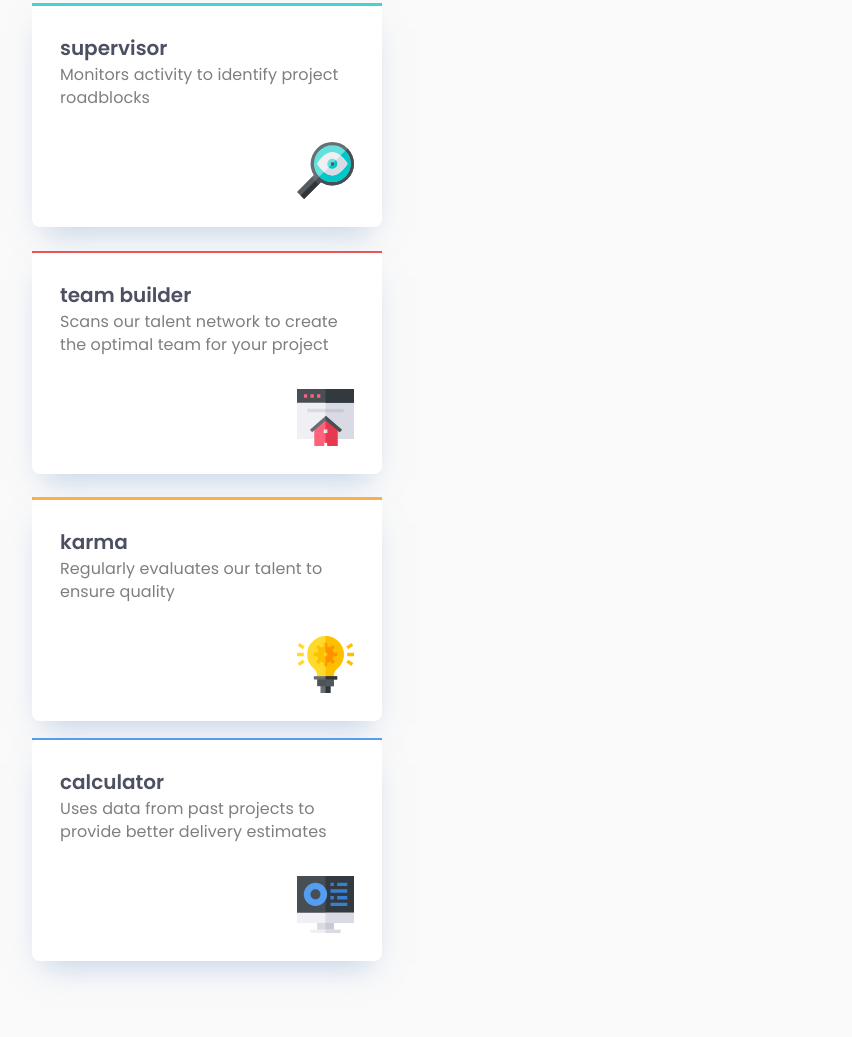
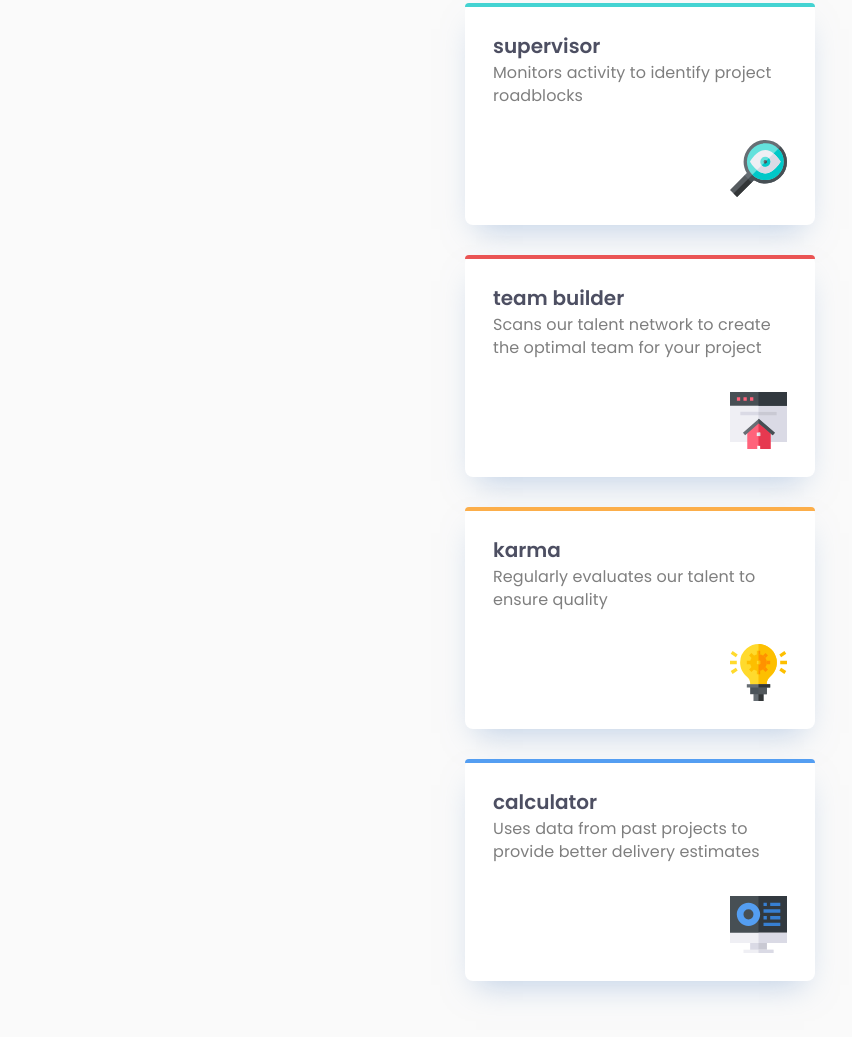
Before and after one commit to ReziMi/Four-Cards-Feature-Section, a plain HTML site: page index.html in a window 1280 px wide. Shown: the part 271-1308 px from the top of the page, without its empty margins (0-852 px from the left). Drawn offline with Linux system fonts and the light colour scheme.

Commit message:
update code for desktop version, correct div tags and add borders to cards

```diff
--- a/index.html
+++ b/index.html
@@ -1,57 +1,70 @@
 <!DOCTYPE html>
 <html lang="en">
   <head>
-    <meta charset="UTF-8">
-    <meta name="viewport" content="width=device-width, initial-scale=1.0">
+    <meta charset="UTF-8" />
+    <meta name="viewport" content="width=device-width, initial-scale=1.0" />
     <title>Four Cards Feature Section</title>
-    <link href="./reset.css" rel="stylesheet"/>
-    <link href="./styles.css" rel="stylesheet"/>
-    <link rel="icon" href="./images/favicon-32x32.png" type="image/x-icon">
+    <link href="./reset.css" rel="stylesheet" />
+    <link href="./styles.css" rel="stylesheet" />
+    <link rel="icon" href="./images/favicon-32x32.png" type="image/x-icon" />
   </head>
   <body>
     <h2 class="description">Reliable, efficient delivery</h2>
     <h1 class="title">Powered by Technology</h1>
-   <p class="about">Our Artificial Intelligence powered tools use millions of project data points to ensure that your project is successful</p>
+    <p class="about">
+      Our Artificial Intelligence powered tools use millions of project data
+      points to ensure that your project is successful
+    </p>
 
     <section class="card-section">
       <div class="card lightgreen">
-            <div class="border"></div>
-            <div class="content">
         <h2 class="card-title">supervisor</h2>
-                <p class="card-description">Monitors activity to identify project roadblocks</p>
-                <img src="./images/icon-supervisor.svg" alt="supervisor icon" class="icon">
-            </div>
+        <p class="card-description">
+          Monitors activity to identify project roadblocks
+        </p>
+        <img
+          src="./images/icon-supervisor.svg"
+          alt="supervisor icon"
+          class="icon"
+        />
       </div>
       <div class="middletwo">
         <div class="card red">
-                <div class="border"></div>
-                <div class="content">
           <h2 class="card-title">team builder</h2>
-                    <p class="card-description">Scans our talent network to create the optimal team for your project</p>
-                    <img src="./images/icon-team-builder.svg" alt="supervisor icon" class="icon">
-                </div>
+          <p class="card-description">
+            Scans our talent network to create the optimal team for your project
+          </p>
+          <img
+            src="./images/icon-team-builder.svg"
+            alt="supervisor icon"
+            class="icon"
+          />
         </div>
 
         <div class="card orange">
-                <div class="border"></div>
-                <div class="content">
           <h2 class="card-title">karma</h2>
-                    <p class="card-description">Regularly evaluates our talent to ensure quality</p>
-                    <img src="./images/icon-karma.svg" alt="supervisor icon" class="icon">
-                </div>
+          <p class="card-description">
+            Regularly evaluates our talent to ensure quality
+          </p>
+          <img
+            src="./images/icon-karma.svg"
+            alt="supervisor icon"
+            class="icon"
+          />
         </div>
       </div>
 
       <div class="card sky">
-            <div class="border"></div>
-            <div class="content">
         <h2 class="card-title">calculator</h2>
-                <p class="card-description">Uses data from past projects to provide better delivery estimates</p>
-                <img src="./images/icon-calculator.svg" alt="supervisor icon" class="icon">
-            </div>
+        <p class="card-description">
+          Uses data from past projects to provide better delivery estimates
+        </p>
+        <img
+          src="./images/icon-calculator.svg"
+          alt="supervisor icon"
+          class="icon"
+        />
       </div>
     </section>
-
-
   </body>
 </html>
--- a/styles.css
+++ b/styles.css
@@ -16,11 +16,10 @@
 }
 
 body{
-    width: 100vw;
     min-height: 100vh;
     background-color: var(--background);
     font-family: "Poppins", sans-serif;
-    padding: 85px 32px 78px 32px;
+    padding: 85px 32px 78px;
     text-align: center;
     display: flex;
     flex-direction: column;
@@ -54,19 +53,28 @@ body{
 }
 
 .card{
-    width: 100%;
-    padding-bottom: 28px;
     border-radius: 8px;
     background: #FFF;
     box-shadow: 0px 15px 30px -11px rgba(131, 166, 210, 0.50);
     text-align: left;
-    border-top: 3.5px solid var(--sky)
-    overflow: hidden;
+    padding: 28px;
+    display: flex;
+    flex-direction: column;
+    position: relative;
+    width: 350px;
 }
 
-.lightgreen{
-    margin-top: 76px;
+.card::before{
+    content:"";
+    width: 100%;
+    height: 3.552px;
+    position: absolute;
+    top: 0;
+    left: 0;
+    border-radius: 8px 8px 0px 0px;
+    background: #EA5454;
 }
+
 
 .card-title{
     font-size: 20px;
@@ -91,54 +99,42 @@ body{
     margin-left: auto;
 }
 
-.border{
-    width: 100%;
-    height: 2.5px;
-    background-color: var(--lightgreen);
-    /* border-top-left-radius: 8px;
-    border-top-right-radius: 8px; */
+.red::before{
+    background: var(--red);
 }
 
-.content{
-    margin-top: 27px;
-    padding: 0 28px;
-    display: flex;
-    flex-direction: column;
+.orange::before{
+    background: var(--orange);
 }
 
-.red{
-    margin-top: 24px;
+.sky::before{
+    background: var(--sky);
 }
 
-.red .border{
-    background-color: var(--red);
-}
-
-.orange{
-    margin-top:23px;
-}
-
-.orange .border{
-    background-color: var(--orange);
-}
-
-.sky{
-    margin-top: 17px;
-}
-
-.sky .border{
-    background-color: var(--sky);
+.lightgreen::before{
+    background: var(--lightgreen);
 }
 
 .card-section{
     width: 100%;
+    margin-top: 76px;
+    display: flex;
+    flex-direction: column;
+    align-items: center;
+    gap: 30px;
 }
 
-@media (min-width: 768px) {
+.middletwo{
+    display: flex;
+    flex-direction: column;
+    gap: 30px;
+}
+
+/* @media (min-width: 768px) {
     .card{
         width: 350px;
     }
-}
+} */
 
 @media (min-width: 1440px) {
     .description,
@@ -149,14 +145,11 @@ body{
     }
 
     .card-section{
-        display: flex;
+        flex-direction: row;
+        justify-content: center;
         align-items: center;
-        gap: 30px;
         margin-top: 64px;
-    }
-
-    .card{
-        height: 250px;
+        padding: 32px;
     }
 
     .lightgreen,
```
Lines whose indentation alone changed are shown as unchanged.
